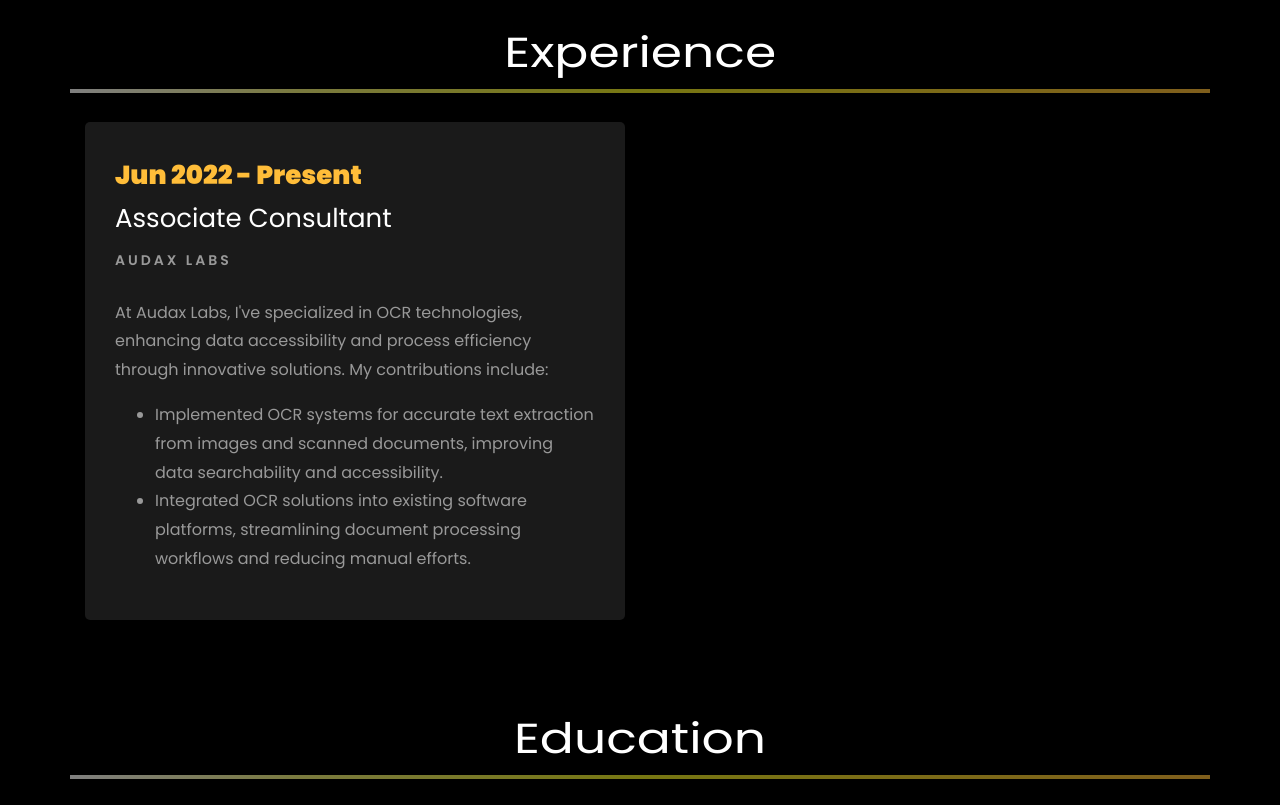
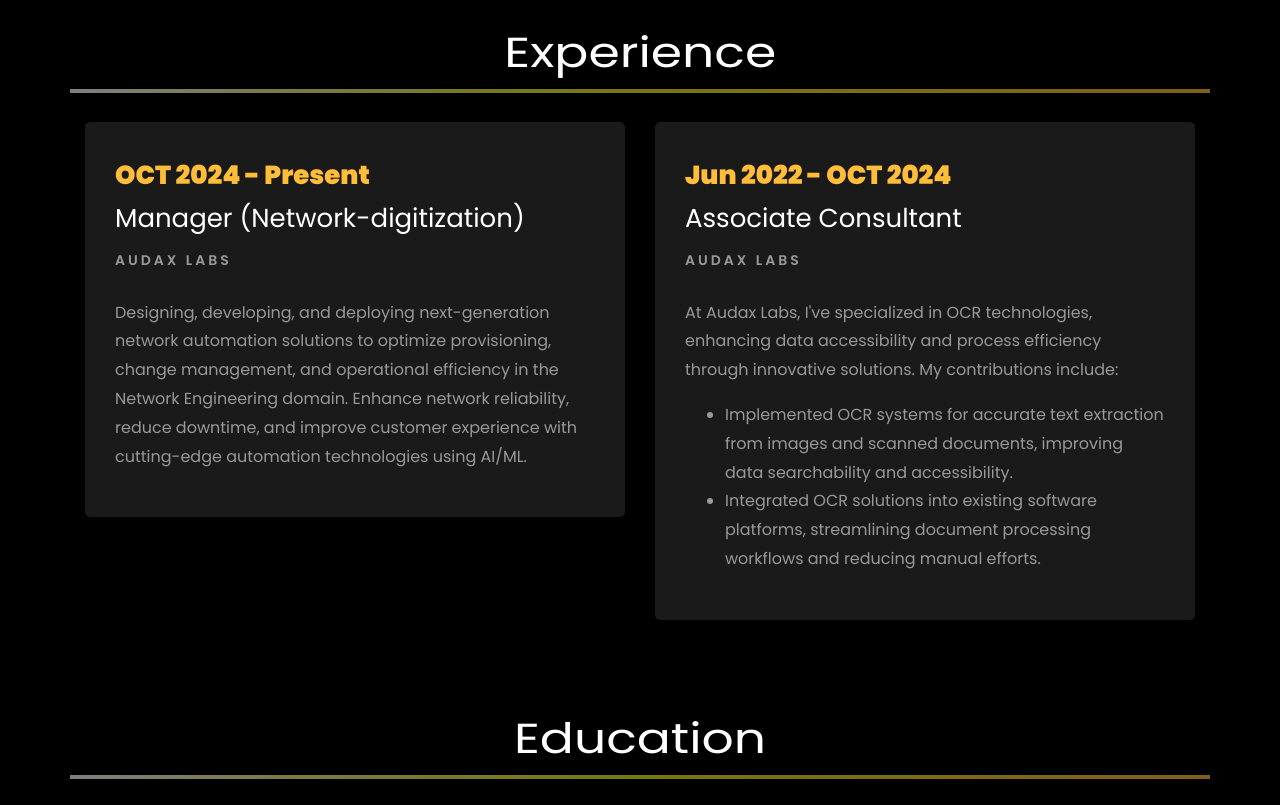
Before and after one commit to Aesthethic0de/someetsingh.github.io, a plain HTML site: page index.html in a window 1280 px wide. Shown: the part 2080-2885 px from the top of the page. Drawn offline with Linux system fonts and the light colour scheme; files whose address does not match are found by name.

Commit message:
exeprience changed

```diff
--- a/index.html
+++ b/index.html
@@ -250,7 +250,7 @@
 									  <div class="about-info">
 										<p><span class="title-s">Name: </span> <span>someet Singh</span></p>
 										<p><span class="title-s">Job Role: </span> <span>Associate Consultant</span></p>
-										<p><span class="title-s">Experience: </span> <span>2 Years</span></p>
+										<p><span class="title-s">Experience: </span> <span>2.5 Years</span></p>
 										<p><span class="title-s">Address: </span> <span>Delhi, India</span></p>
 									  </div>
 									</div>
@@ -357,7 +357,18 @@
 		<div class="row">
 				<div class="col-md-6">
 					<div class="resume-wrap ftco-animate">
-						<span class="date">Jun 2022 - Present</span>
+						<span class="date">OCT 2024 - Present</span>
+						<h2>Manager (Network-digitization) </h2>
+						<span class="position">Audax Labs</span>
+						<p class="mt-4">Designing, developing, and deploying next-generation network automation solutions to optimize provisioning, change management, and operational efficiency in the Network Engineering domain. Enhance network reliability, reduce downtime, and improve customer experience with cutting-edge automation technologies using AI/ML.
+						</p>
+					</div>
+
+				</div>
+
+				<div class="col-md-6">
+					<div class="resume-wrap ftco-animate">
+						<span class="date">Jun 2022 - OCT 2024</span>
 						<h2>Associate Consultant</h2>
 						<span class="position">Audax Labs</span>
 						<p class="mt-4">At Audax Labs, I've specialized in OCR technologies, enhancing data accessibility and process efficiency through innovative solutions. My contributions include:
@@ -385,7 +396,8 @@
 					</div>
 
 				</div> -->
-			</div>
+		</div>
+
 
 		<br>
 		<br>
```
